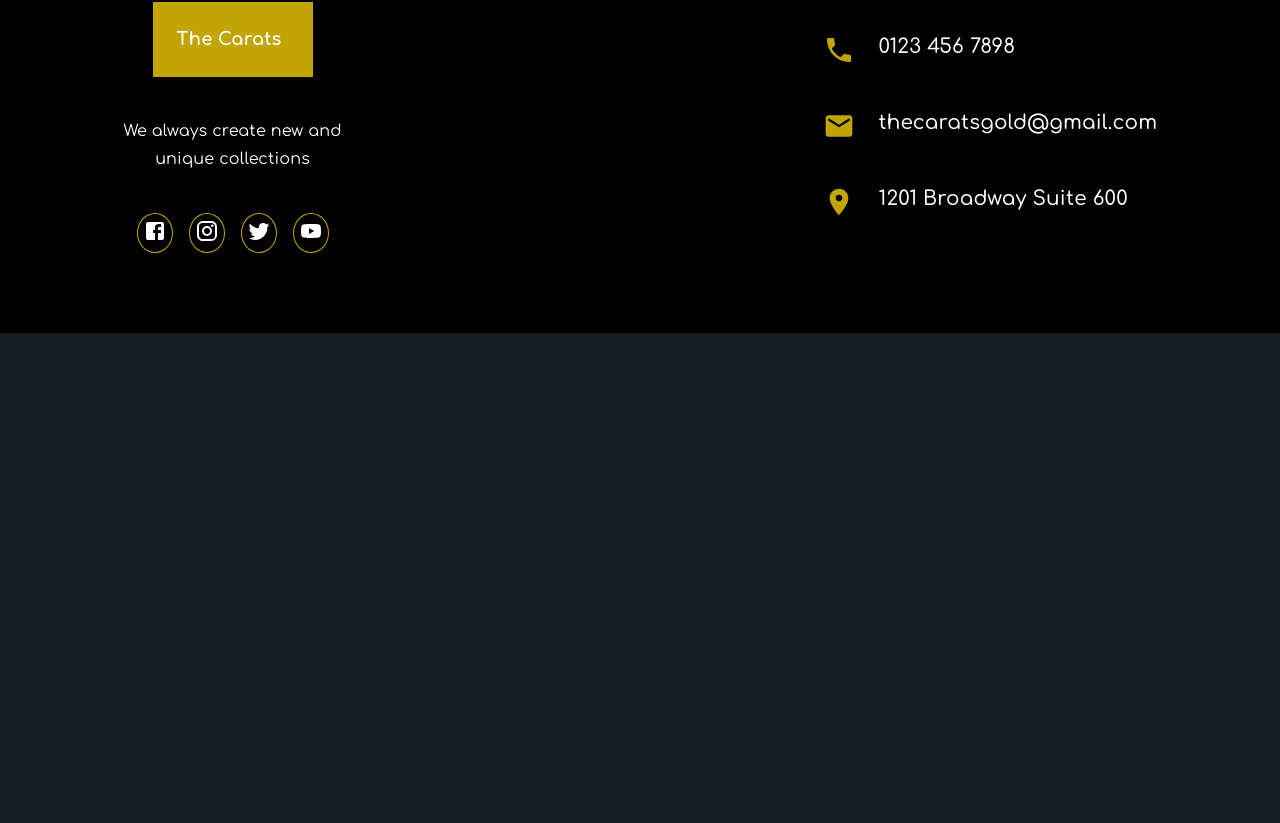
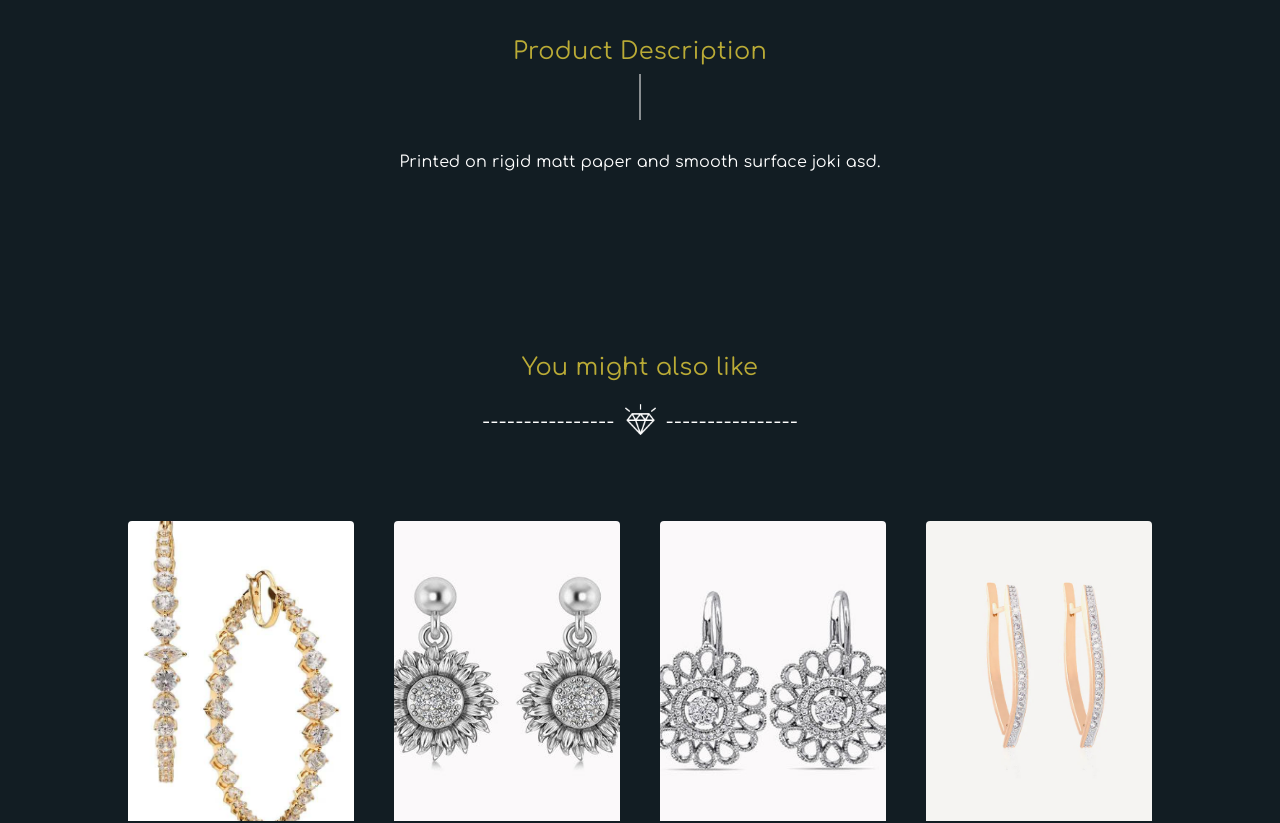
Before and after one commit to andavetisyan95/gold-market-NextJS, a Next.js app: page /category/earrings/21 in a window 1280 px wide. Shown: the part 907-1730 px from the top of the page. Before the commit the page ends 1240 px from the top, so only its background shows below. Built offline with nearby package versions, Linux system fonts and the light colour scheme; data requests are answered from the project's data file; a web font is replaced by a local one.

Commit message:
Individual product page added you might also like products

```diff
--- a/components/common/social-icons/index.tsx
+++ b/components/common/social-icons/index.tsx
@@ -17,10 +17,14 @@ export default function SocialIcons() {
           <Grid
             item
             sx={{
-              borderRadius: "50%",
+              borderRadius: "100%",
               color: "#fff",
               border: "1px solid #c2a502",
-              p: "5px",
+              display: "flex",
+              justifyContent: "center",
+              alignItems: "center",
+              width: 40,
+              height: 40,
             }}
           >
             <Component />
--- a/components/layout/main/header/bar/NavMenu.tsx
+++ b/components/layout/main/header/bar/NavMenu.tsx
@@ -77,7 +77,7 @@ export default function NavMenu() {
                   letterSpacing: "2px",
                 }}
                 color="primary.main"
-                className="text_sparkle"
+                // className="text_sparkle"
               >
                 The Carats
               </Typography>
--- /dev/null
+++ b/components/pages-layouts/category/product-page/decoration/index.tsx
@@ -0,0 +1,25 @@
+import React from "react";
+import { Grid } from "@mui/material";
+
+type Props = {};
+
+export default function DiamondDecor({}: Props) {
+  return (
+    <Grid container className="center" gap={1}>
+      <Grid item sx={{ color: "#fff", textAlign: "center", fontSize: 18 }}>
+        ----------------
+      </Grid>
+      <Grid item>
+        <img
+          width="35px"
+          height="35px"
+          src="/images/icons/diamond.png"
+          alt="diamond"
+        />
+      </Grid>
+      <Grid item sx={{ color: "#fff", textAlign: "center", fontSize: 18 }}>
+        ----------------
+      </Grid>
+    </Grid>
+  );
+}
--- /dev/null
+++ b/components/pages-layouts/category/product-page/index.tsx
@@ -0,0 +1,48 @@
+import React, { useState, useCallback, useEffect } from "react";
+import axios from "axios";
+import { Box, Grid } from "@mui/material";
+import ProductCard from "components/common/product-card";
+import { ProductProps } from "types/home-page-common";
+
+type Props = {
+  category: string;
+};
+
+export default function SuggestProducts({ category }: Props) {
+  const [products, setProducts] = useState<ProductProps[]>([]);
+
+  const getProducts = useCallback(async () => {
+    await axios
+      .get(`http://localhost:8000/products?category=${category}`)
+      .then(response => setProducts(response.data.slice(2, 6)))
+      .catch(error => {
+        console.log(error);
+      });
+  }, [category]);
+
+  useEffect(() => {
+    getProducts();
+  }, [getProducts]);
+
+  return (
+    <Box sx={{ px: { xs: 5, sm: 10, md: 8, xl: 10 } }}>
+      <Grid container spacing={5}>
+        {products.map(
+          ({ id, title, subtitle, image, price, category, description }) => (
+            <Grid item xs={12} sm={6} md={3} key={`${title}_{id}`}>
+              <ProductCard
+                title={title}
+                subtitle={subtitle}
+                image={image}
+                price={price}
+                id={id}
+                category={category}
+                description={description}
+              />
+            </Grid>
+          )
+        )}
+      </Grid>
+    </Box>
+  );
+}
--- /dev/null
+++ b/components/pages-layouts/category/product-page/not-found/index.tsx
@@ -0,0 +1,23 @@
+import React from "react";
+import { Stack, Typography } from "@mui/material";
+import Link from "next/link";
+
+export default function ProductNotFound() {
+  return (
+    <Stack
+      sx={{ px: { xs: 3, md: 5, xl: 12 }, py: { xs: 5, sm: 10, lg: 15 } }}
+      spacing={5}
+    >
+      <Typography sx={{ fontSize: { xs: 20, md: 24, lg: 28 } }}>
+        Product not found
+      </Typography>
+      <Link href="/category">
+        <Typography
+          sx={{ color: "primary.dark", fontSize: { xs: 14, sm: 16, md: 18 } }}
+        >
+          Go back to all products
+        </Typography>
+      </Link>
+    </Stack>
+  );
+}
--- a/components/pages-layouts/home/main/index.tsx
+++ b/components/pages-layouts/home/main/index.tsx
@@ -9,11 +9,10 @@ export default function HomeMain() {
         spacing={8}
         sx={{
           background: "rgba(0,0,0,0.7)",
-          justifyContent: "center",
-          alignItems: "center",
           px: { xs: 3, md: 4 },
           py: { xs: 5, lg: 7 },
         }}
+        className="center"
       >
         <Typography
           sx={{
--- a/components/pages-layouts/home/our-products/index.tsx
+++ b/components/pages-layouts/home/our-products/index.tsx
@@ -9,7 +9,7 @@ export default function OurProducts() {
   const getAllProducts = useCallback(async () => {
     await axios
       .get("http://localhost:8000/products?_sort=price&_limit=4")
-      .then(response => setAllProducts(response.data))
+      .then(response => setAllProducts(response.data ?? []))
       .catch(error => {
         console.log(error);
       });
--- a/pages/category/[sub]/[id]/index.tsx
+++ b/pages/category/[sub]/[id]/index.tsx
@@ -5,6 +5,9 @@ import Link from "next/link";
 import Image from "next/image";
 import { Box, Grid, Stack, Typography } from "@mui/material";
 import { ProductProps } from "types/home-page-common";
+import SuggestProducts from "components/pages-layouts/category/product-page";
+import DiamondDecor from "components/pages-layouts/category/product-page/decoration";
+import ProductNotFound from "components/pages-layouts/category/product-page/not-found";
 
 function ProductPage() {
   const [products, setProducts] = useState<ProductProps[]>([]);
@@ -14,20 +17,21 @@ function ProductPage() {
 
   const getProduct = useCallback(async () => {
     await axios
-      .get("http://localhost:8000/products")
+      .get(`http://localhost:8000/products?category=${router.query.sub}`)
       .then(response => {
-        setProducts(response.data);
+        setProducts(response.data ?? []);
       })
       .catch(error => console.log(error));
-  }, []);
+  }, [router.query.sub]);
 
   useEffect(() => {
     getProduct();
   }, [getProduct]);
+  console.log(products);
 
   const individualProduct = products.find(product => product.id === id);
   if (!individualProduct) {
-    return <div>Product not found</div>;
+    return <ProductNotFound />;
   }
 
   return (
@@ -36,7 +40,7 @@ function ProductPage() {
         px: { xs: 3, md: 5, lg: 8, xl: 12 },
         py: { xs: 7, lg: 10 },
       }}
-      spacing={{ xs: 10 }}
+      spacing={{ xs: 12 }}
     >
       <Grid container spacing={1}>
         <Grid item>
@@ -63,7 +67,7 @@ function ProductPage() {
           </Typography>
         </Grid>
       </Grid>
-      <Stack className="center">
+      <Stack>
         <Grid container columnSpacing={4} rowSpacing={4}>
           <Grid item xs={12} sm={6} md={5}>
             <Image
@@ -88,6 +92,7 @@ function ProductPage() {
                     textAlign: "center",
                     letterSpacing: 2,
                   }}
+                  className="mouse"
                 >
                   {individualProduct.category}
                 </Typography>
@@ -99,13 +104,22 @@ function ProductPage() {
                 ></Box>
               </Stack>
               <Stack spacing={3}>
-                <Typography>{individualProduct.title}</Typography>
+                <Typography className="mouse">
+                  {individualProduct.title}
+                </Typography>
                 <Grid container gap={1}>
                   <Grid item>
-                    <Typography sx={{ color: "primary.dark" }}>$</Typography>
+                    <Typography
+                      className="mouse"
+                      sx={{ color: "primary.dark" }}
+                    >
+                      $
+                    </Typography>
                   </Grid>
                   <Grid item>
-                    <Typography>{individualProduct.price}</Typography>
+                    <Typography className="mouse">
+                      {individualProduct.price}
+                    </Typography>
                   </Grid>
                 </Grid>
                 <Box
@@ -116,6 +130,7 @@ function ProductPage() {
                   }}
                 >
                   <Typography
+                    className="mouse"
                     sx={{ lineHeight: "26px", fontSize: { xs: 14, lg: 16 } }}
                   >
                     {individualProduct.description}
@@ -125,6 +140,39 @@ function ProductPage() {
             </Stack>
           </Grid>
         </Grid>
+      </Stack>
+      <Stack className="center" spacing={10} sx={{ pt: { xs: 7, lg: 10 } }}>
+        <Typography
+          sx={{
+            fontSize: { xs: 18, lg: 24 },
+            color: "primary.main",
+            position: "relative",
+          }}
+          className="description mouse"
+        >
+          Product Description
+        </Typography>
+        <Typography sx={{ textAlign: "center" }} className="mouse">
+          {individualProduct.description}
+        </Typography>
+      </Stack>
+      <Stack className="center" sx={{ pt: { xs: 5, lg: 10 } }} spacing={10}>
+        <Stack className="center" spacing={2}>
+          <Typography
+            sx={{
+              fontSize: { xs: 18, lg: 24 },
+              color: "primary.main",
+              position: "relative",
+            }}
+            className="mouse"
+          >
+            You might also like
+          </Typography>
+          <DiamondDecor />
+        </Stack>
+        <Box>
+          <SuggestProducts category={individualProduct.category} />
+        </Box>
       </Stack>
     </Stack>
   );
--- a/styles/globals.css
+++ b/styles/globals.css
@@ -55,9 +55,9 @@ a {
   transition: 0.5s;
 }
 
-.text_sparkle:hover {
+/* .text_sparkle:hover {
   text-shadow: 0 0 10px #baab36, 0 0 20px #baab36, 0 0 40px #baab36;
-}
+} */
 
 .flex_center {
   display: flex;
@@ -145,3 +145,14 @@ a {
 .mouse {
   cursor: default;
 }
+
+.description::before {
+  content: "";
+  height: 46px;
+  width: 1px;
+  background: white;
+  position: absolute;
+  margin-top: 40px;
+  left: 50%;
+  transform: translate(-50%);
+}
```
